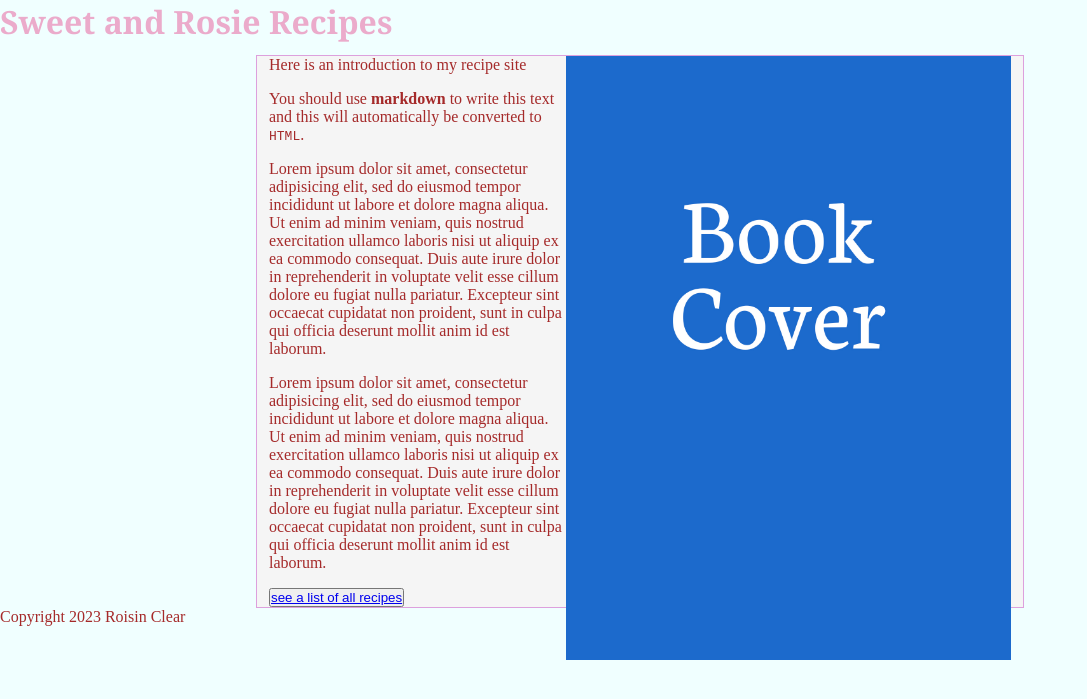
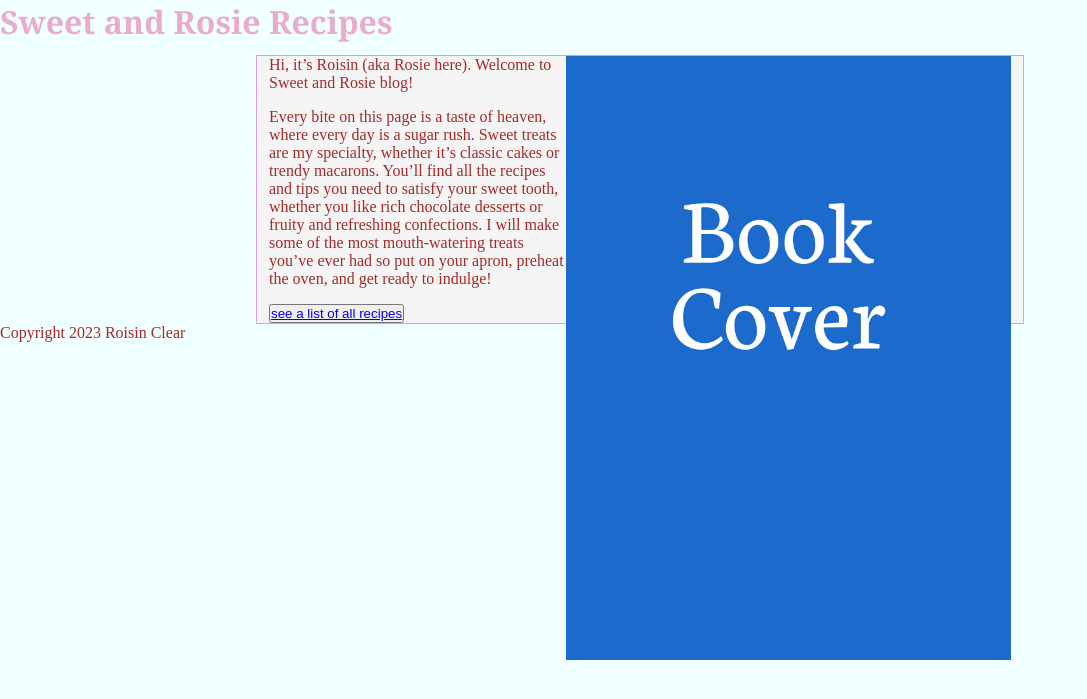
Before and after one commit to roisinclear/rosierecipes, a Jekyll site: the page built from home/index.md, in a window 1280 px wide. Shown: the top 699 px of the page, without its empty margins (0-1087 px from the left). Built offline with Jekyll 4.4.1, drawn with Linux system fonts in a browser that asks for light colours.

Commit message:
Update Home Page “index”

```diff
--- a/home/index.md
+++ b/home/index.md
@@ -6,11 +6,6 @@ layout: recipeshome
 published: true
 date: 2023-02-06T22:49:05.339Z
 ---
+Hi, it’s Roisin (aka Rosie here). Welcome to Sweet and Rosie blog!
 
-Here is an introduction to my recipe site
-
-You should use **markdown** to write this text and this will automatically be converted to `HTML`.
-
-Lorem ipsum dolor sit amet, consectetur adipisicing elit, sed do eiusmod tempor incididunt ut labore et dolore magna aliqua. Ut enim ad minim veniam, quis nostrud exercitation ullamco laboris nisi ut aliquip ex ea commodo consequat. Duis aute irure dolor in reprehenderit in voluptate velit esse cillum dolore eu fugiat nulla pariatur. Excepteur sint occaecat cupidatat non proident, sunt in culpa qui officia deserunt mollit anim id est laborum.
-
-Lorem ipsum dolor sit amet, consectetur adipisicing elit, sed do eiusmod tempor incididunt ut labore et dolore magna aliqua. Ut enim ad minim veniam, quis nostrud exercitation ullamco laboris nisi ut aliquip ex ea commodo consequat. Duis aute irure dolor in reprehenderit in voluptate velit esse cillum dolore eu fugiat nulla pariatur. Excepteur sint occaecat cupidatat non proident, sunt in culpa qui officia deserunt mollit anim id est laborum.
+Every bite on this page is a taste of heaven, where every day is a sugar rush. Sweet treats are my specialty, whether it's classic cakes or trendy macarons. You'll find all the recipes and tips you need to satisfy your sweet tooth, whether you like rich chocolate desserts or fruity and refreshing confections. I will make some of the most mouth-watering treats you've ever had so put on your apron, preheat the oven, and get ready to indulge!
```
